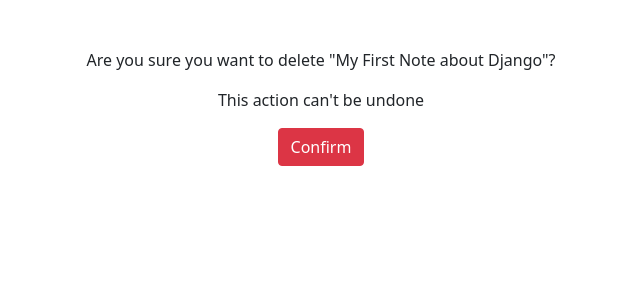
After one commit to AntoripSahu/Django_Essentials, a Django app: page /smart/notes/1/delete in a window 1280 px wide. The commit adds this page. Shown: the top 300 px of the page, without its empty margins (319-959 px from the left). Run offline with Django 4.2, Linux system fonts and the light colour scheme; data comes from the database, SQL or seed files in the repository; both versions use the stored data as it was after the commit.

Commit message:
This adds the delete operation

```diff
--- /dev/null
+++ b/django-esst/notes/templates/notes/notes_delete.html
@@ -0,0 +1,12 @@
+{% extends 'base.html' %}
+
+{% block content %}
+
+<form method = 'post'>{% csrf_token %}
+    <p>Are you sure you want to delete "{{notes.title}}"?</p>
+    <p>This action can't be undone</p>
+
+    <input type = "submit" class="btn btn-danger" value = "Confirm"/>
+</form>
+
+{% endblock %}
--- a/django-esst/notes/templates/notes/notes_detail.html
+++ b/django-esst/notes/templates/notes/notes_detail.html
@@ -7,5 +7,7 @@
 </div>
 
 <a href="{% url 'notes.list' %}" class = "btn btn-secondary my-5">Back</a>
-<a href="{% url 'notes.update' pk=note.id %}" class = "btn btn-secondary my-5">Edit</a>
+<a href="{% url 'notes.update' pk=note.id %}" class = "btn btn-secondary">Edit</a>
+<a href="{% url 'notes.delete' pk=note.id %}" class = "btn btn-danger">Delete</a>
+
 {% endblock %}
--- a/django-esst/notes/urls.py
+++ b/django-esst/notes/urls.py
@@ -6,5 +6,6 @@ urlpatterns = [
     path('notes/', views.NotesListView.as_view(), name = "notes.list"),
     path('notes/<int:pk>', views.NotesDetailView.as_view(), name = "notes.detail"),
     path('notes/<int:pk>/edit', views.NotesUpdateView.as_view(), name = "notes.update"),
+    path('notes/<int:pk>/delete', views.NotesDeleteView.as_view(), name = "notes.delete"),
     path('notes/new', views.NotesCreateView.as_view(), name = "notes.new"),
 ]
--- a/django-esst/notes/views.py
+++ b/django-esst/notes/views.py
@@ -1,9 +1,15 @@
 from django.shortcuts import render
 from django.http import Http404
 from django.views.generic import CreateView, DetailView, ListView, UpdateView
+from django.views.generic.edit import DeleteView
 
 from .forms import NotesForm
 from .models import Notes
+
+class NotesDeleteView(DeleteView):
+    model = Notes
+    success_url = '/smart/notes'
+    template_name = 'notes/notes_delete.html'
 
 class NotesUpdateView(UpdateView):
     model = Notes
```
Also changed, not shown: django-esst/notes/forms.py (+3 -4 lines), django-esst/db.sqlite3.
